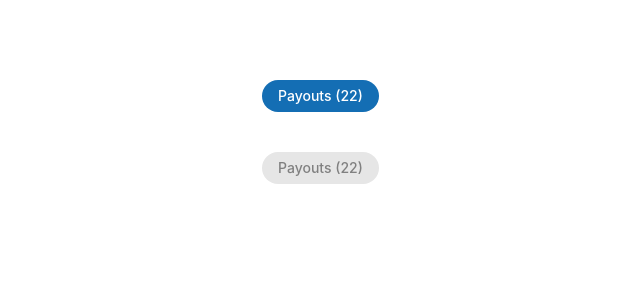
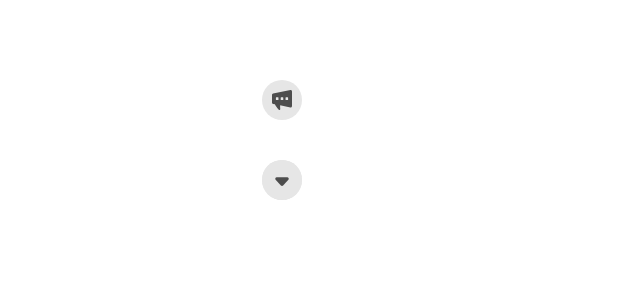
Before and after one commit to anoopraju31/100xdevs_cohort, a React (Vite) app in the folder week 8/week-8.1/dukaan-dashboard/: page / in a window 1280 px wide. Shown: the top 300 px of the page, without its empty margins (186-826 px from the left). Built offline with nearby package versions, Linux system fonts and the light colour scheme.

Commit message:
Week 8.1 - Dukaan Dashbaord: Icon Wrapper added

```diff
--- a/week 8/week-8.1/dukaan-dashboard/src/App.jsx
+++ b/week 8/week-8.1/dukaan-dashboard/src/App.jsx
@@ -1,12 +1,12 @@
-import TabButton from './components/TabButton'
+import IconWrapper from './components/IconWrapper'
 
 const App = () => {
 	return (
 		<div className='max-w-sm mx-auto py-20'>
-			<TabButton title='Payouts' quantity={22} isActive={true} />
+			<IconWrapper icon='/message.svg' altText='message' />
 			<div className='py-5'></div>
 
-			<TabButton title='Payouts' quantity={22} />
+			<IconWrapper icon='/menu.svg' altText='menu' />
 		</div>
 	)
 }
--- /dev/null
+++ b/week 8/week-8.1/dukaan-dashboard/src/components/IconWrapper.jsx
@@ -0,0 +1,16 @@
+import PropTypes from 'prop-types'
+
+const IconWrapper = ({ icon, altText }) => {
+	return (
+		<div className='w-10 h-10 bg-black-90 flex justify-center items-center rounded-full'>
+			<img src={icon} alt={altText} className='object-contain' />
+		</div>
+	)
+}
+
+IconWrapper.propTypes = {
+	icon: PropTypes.string,
+	altText: PropTypes.string,
+}
+
+export default IconWrapper
```
Also changed, not shown: week 8/week-8.1/dukaan-dashboard/public/menu.svg (added), week 8/week-8.1/dukaan-dashboard/public/message.svg (added).
